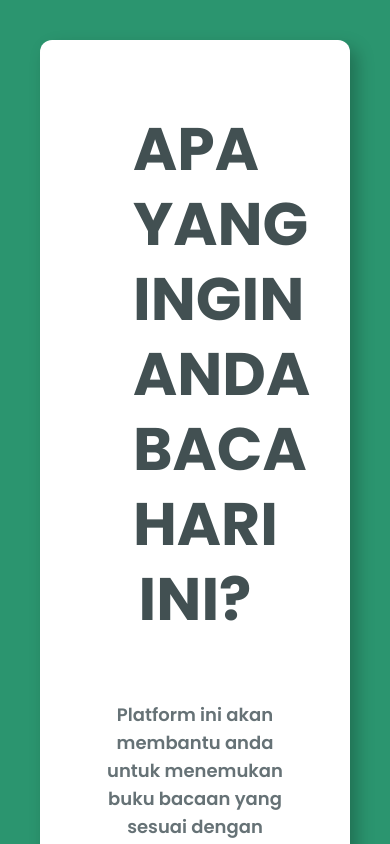
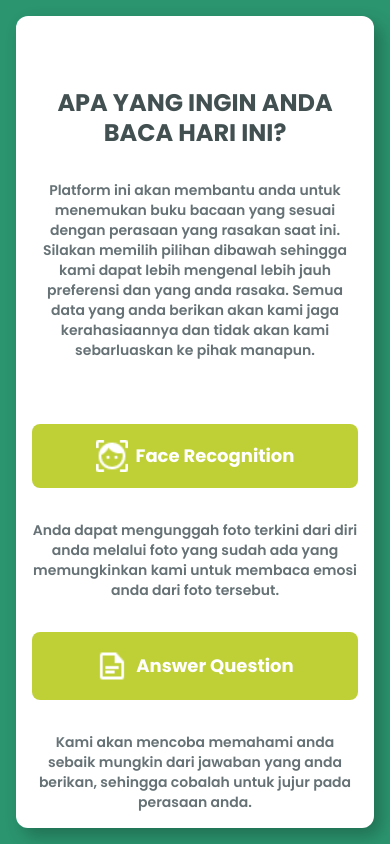
Before and after one commit to rhafif-p/Sentify, a Next.js app in the folder frontend/: page /home in a window 390 px wide. Shown: the top 844 px of the page. Built offline with nearby package versions, Linux system fonts and the light colour scheme.

Commit message:
feat: screen responsive

```diff
--- a/frontend/src/app/home/page.jsx
+++ b/frontend/src/app/home/page.jsx
@@ -5,7 +5,6 @@ import Link from 'next/link'
 export default function Home() {
   const handleFaceRecognitionClick = (event) => {
     event.preventDefault()
-
     window.location.href = '/home/addImage'
   }
 
@@ -15,15 +14,15 @@ export default function Home() {
   }
 
   return (
-    <main className="flex h-auto min-h-screen flex-col items-center justify-between p-10 bg-green">
+    <main className="flex h-screen min-h-screen flex-col items-center justify-between p-4 md:p-10 bg-green">
       <div
-        className="bg-white  h-auto w-full flex flex-col items-center rounded-xl mx-8"
+        className="bg-white h-full w-full flex flex-col items-center rounded-xl mx-4 md:mx-8"
         style={{ boxShadow: '7px 8px 17px 0px #00000040' }}
       >
-        <p className="font-bold text-6xl text-darkgray font-poppins text-center w-2/5 pt-10 pb-16 leading-tight mt-8">
+        <p className="font-bold text-2xl md:text-4xl lg:text-6xl text-darkgray font-poppins text-center w-full px-4 md:px-0 md:w-4/5 lg:w-3/5 pt-10 pb-8 md:pb-16 leading-tight mt-8">
           APA YANG INGIN ANDA BACA HARI INI?
         </p>
-        <p className="w-2/3 font-inter text-lg text-lightgray font-semibold text-center px-2">
+        <p className="w-full px-4 md:px-0 md:w-4/5 lg:w-2/3 font-inter text-sm md:text-lg text-lightgray font-semibold text-center">
           Platform ini akan membantu anda untuk menemukan buku bacaan yang
           sesuai dengan perasaan yang rasakan saat ini. Silakan memilih pilihan
           dibawah sehingga kami dapat lebih mengenal lebih jauh preferensi dan
@@ -31,14 +30,13 @@ export default function Home() {
           kerahasiaannya dan tidak akan kami sebarluaskan ke pihak manapun.
         </p>
 
-        <div className="flex flex-row justify-evenly text-center pt-36 pb-20">
-          <div className="flex flex-col w-1/6 ">
-            {/* Use onClick event instead of Link */}
+        <div className="flex flex-col md:flex-row justify-evenly text-center pt-16 md:pt-36 pb-10 md:pb-20 w-full">
+          <div className="flex flex-col w-full md:w-1/3 lg:w-1/6 px-4 md:px-2 lg:px-0 mb-8 md:mb-0">
             <button
-              className="text-lg font-bold bg-limegreen text-white flex items-center justify-center p-4 rounded-lg"
+              className="text-lg font-bold bg-limegreen text-white flex items-center justify-center p-4 rounded-lg transition transform active:scale-95"
               onClick={handleFaceRecognitionClick}
             >
-              <div className="flex flex-row item">
+              <div className="flex flex-row items-center">
                 <img
                   src="/static/face.png"
                   alt="Icon"
@@ -48,18 +46,17 @@ export default function Home() {
               </div>
             </button>
             <p className="text-sm font-semibold text-lightgray pt-8">
-              Anda dapat mengunggah foto terkini dari diri anda melalui kamera
-              atau melalui foto yang sudah ada yang memungkinkan kami untuk
-              membaca emosi anda dari foto tersebut.
+              Anda dapat mengunggah foto terkini dari diri anda melalui foto
+              yang sudah ada yang memungkinkan kami untuk membaca emosi anda
+              dari foto tersebut.
             </p>
           </div>
 
-          <div className="flex flex-col w-1/6">
+          <div className="flex flex-col w-full md:w-1/3 lg:w-1/6 px-4 md:px-2 lg:px-0">
             <button
-              className="text-lg font-bold bg-limegreen text-white flex items-center justify-center p-4 rounded-lg"
+              className="text-lg font-bold bg-limegreen text-white flex items-center justify-center p-4 rounded-lg transition transform active:scale-95"
               onClick={handleAnswerQuestionClick}
             >
-              <Link href="/home/questionMark">
               <div className="flex flex-row items-center">
                 <img
                   src="/static/camera.png"
@@ -68,7 +65,6 @@ export default function Home() {
                 />
                 Answer Question
               </div>
-              </Link>
             </button>
             <p className="text-sm font-semibold text-lightgray pt-8">
               Kami akan mencoba memahami anda sebaik mungkin dari jawaban yang
```
Lines whose indentation alone changed are shown as unchanged.
